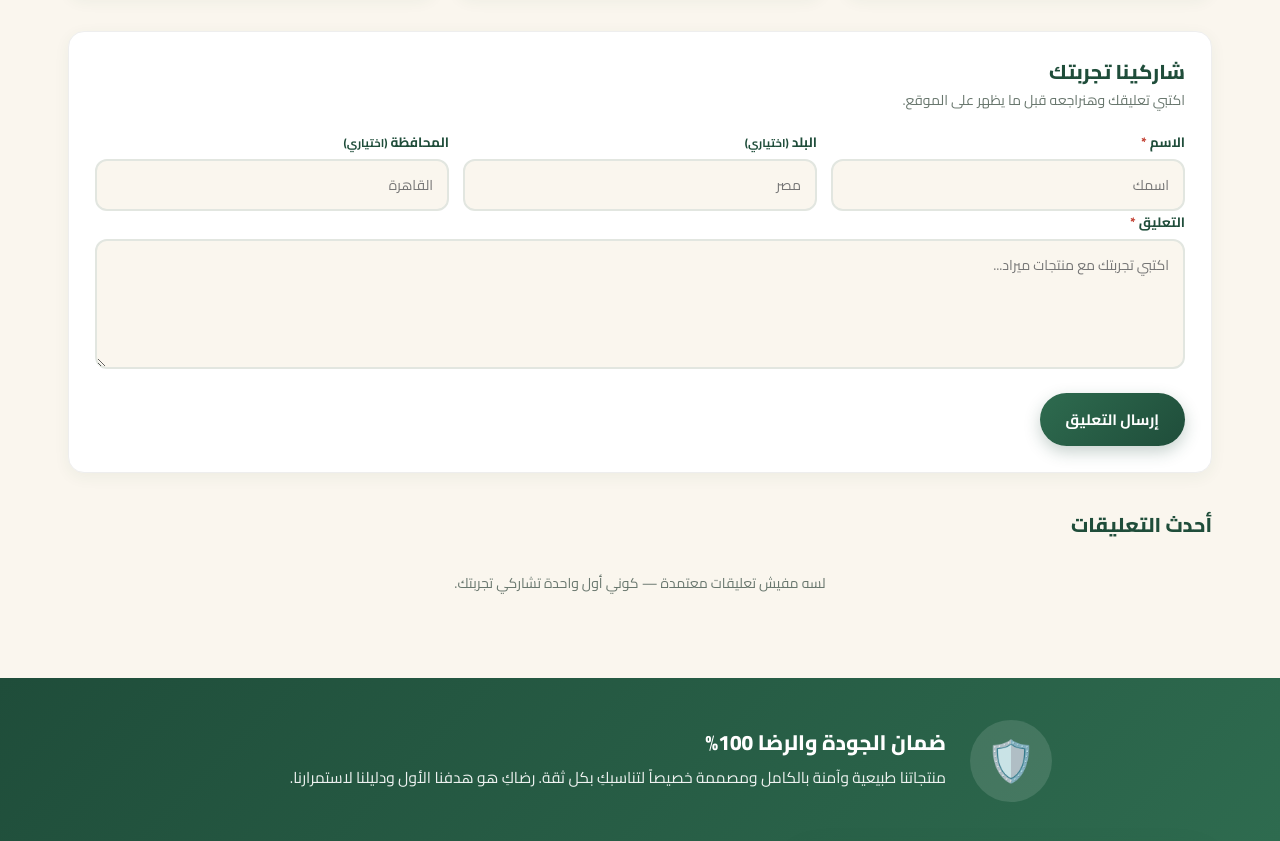
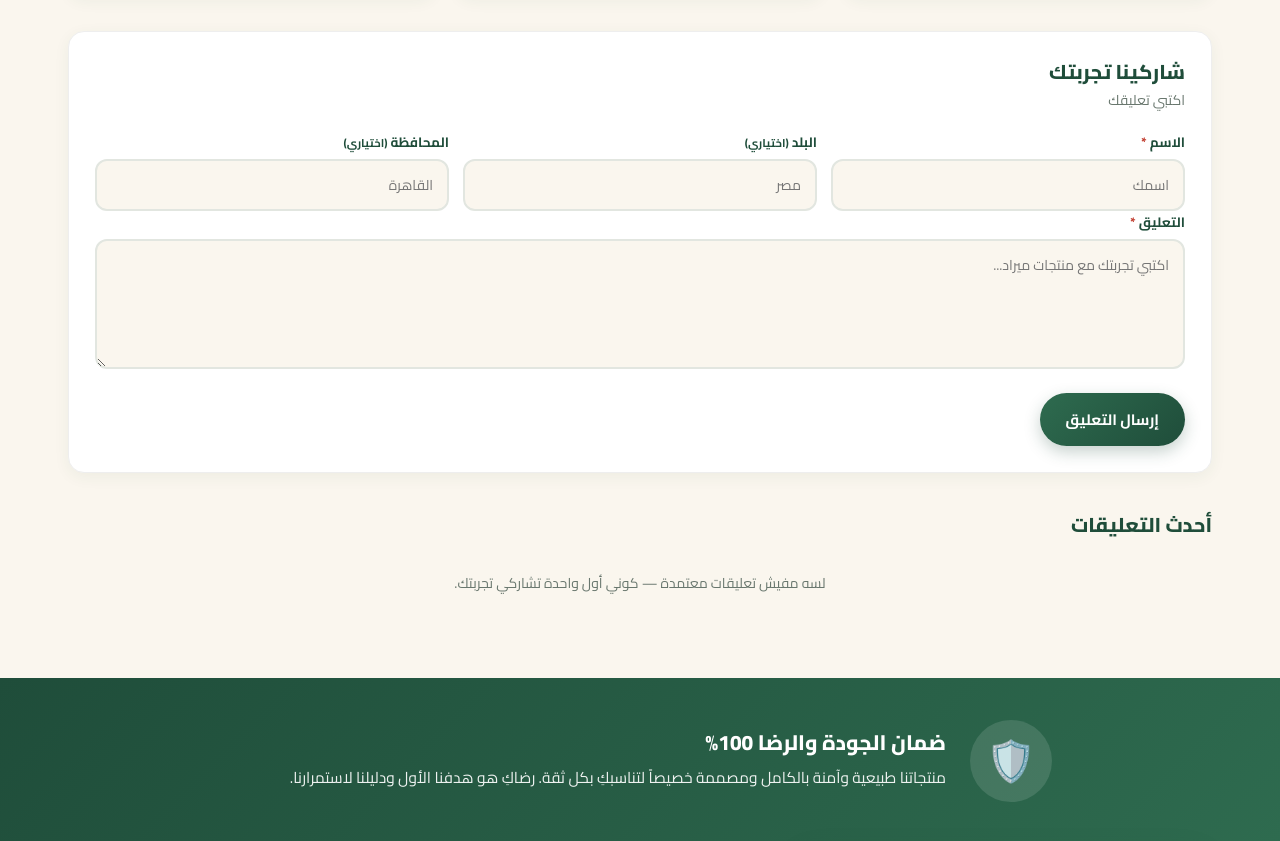
Before and after one commit to mirad-store/mirad, a plain HTML site: page index.html in a window 1280 px wide. Shown: the part 3469-4310 px from the top of the page. Drawn offline with Linux system fonts and the light colour scheme; no server answers.

Commit message:
copy: simplify review form subtitle

```diff
--- a/index.html
+++ b/index.html
@@ -168,7 +168,7 @@
       <!-- فورم إضافة تعليق -->
       <div class="review-form-card">
         <h3>شاركينا تجربتك</h3>
-        <p>اكتبي تعليقك وهنراجعه قبل ما يظهر على الموقع.</p>
+        <p>اكتبي تعليقك</p>
         <form id="reviewForm" novalidate>
           <div class="rf-row">
             <div class="field">
```
